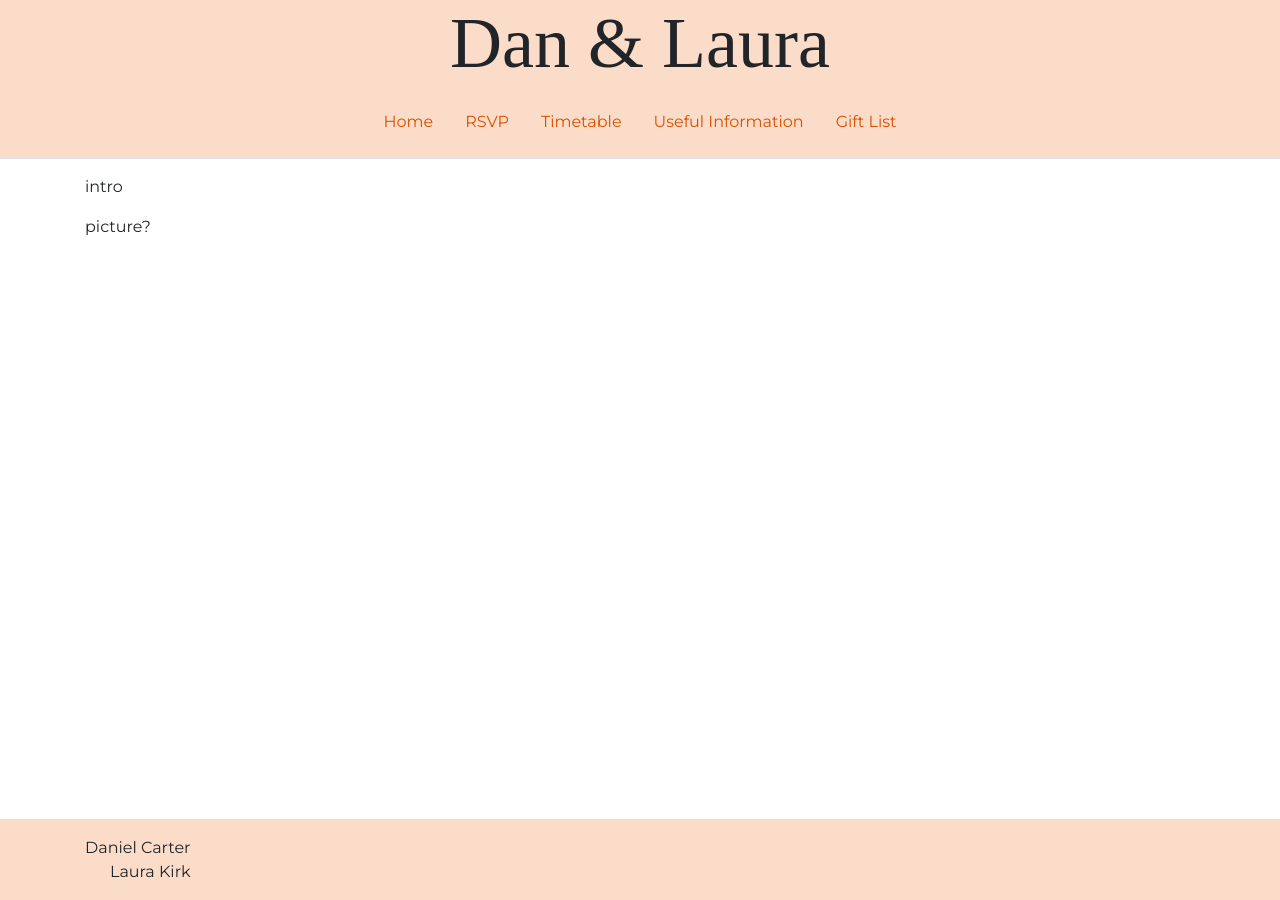
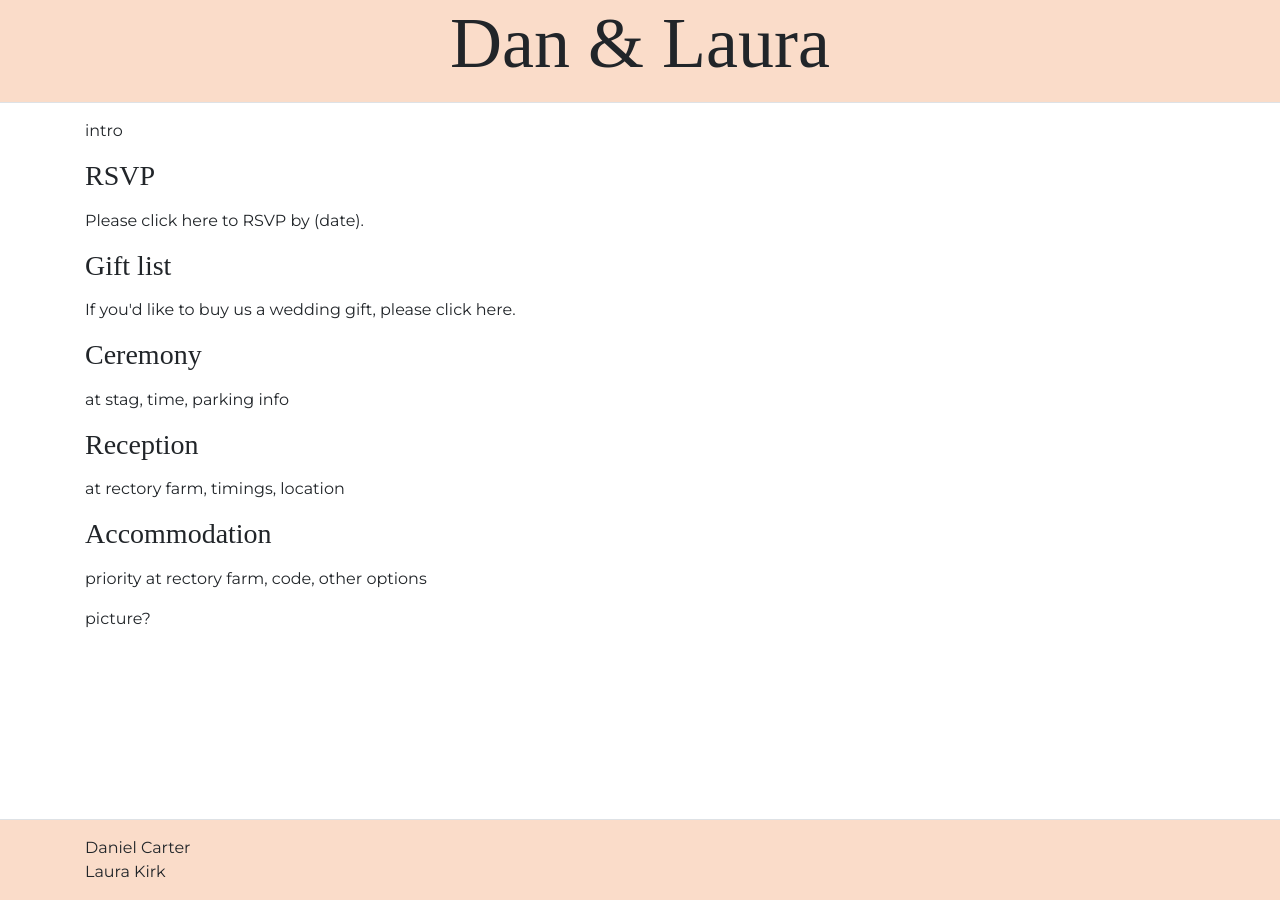
Before and after one commit to djcarter85/carterwedding, a Jekyll site: the page built from index.html, in a window 1280 px wide. Built offline with Jekyll 4.4.1, drawn with Linux system fonts in a browser that asks for light colours; some web fonts are replaced.

Commit message:
Simplify website to one page

```diff
--- a/404.html
+++ b/404.html
@@ -8,4 +8,4 @@ title: 404 Not Found
 
 <p>Sorry, we couldn't find the page you were looking for!</p>
 
-<p>Please use the links above to find your way around.</p>
+<p>Your best bet is to head back to <a href="/">the homepage</a>.</p>
--- a/_includes/footer.html
+++ b/_includes/footer.html
@@ -1,6 +1,6 @@
 <footer class="footer border-top py-3">
   <div class="container d-flex justify-content-between">
-    <div class="text-right">
+    <div>
       <div>Daniel Carter</div>
       <div>Laura Kirk</div>
     </div>
--- a/_includes/head.html
+++ b/_includes/head.html
@@ -10,5 +10,4 @@
   <link rel="stylesheet" href="{{ site.baseurl }}/css/main.css?{{ site.time | date: "%s" }}">
 
   <title>Dan & Laura | {{ page.title }}</title>
-
 </head>
--- a/_includes/header.html
+++ b/_includes/header.html
@@ -1,4 +1,3 @@
 <header class="border-bottom">
   {% include title.html %}
-  {% include nav.html %}
 </header>
--- a/_includes/nav.html
+++ /dev/null
@@ -1,7 +0,0 @@
-<div class="container">
-  <nav class="nav justify-content-center py-3">
-    {% for item in site.data.header-links %}
-    <a class="nav-link" href="{{ item.url | prepend: site.baseurl }}">{{ item.title }}</a>
-    {% endfor %}
-  </nav>
-</div>
--- a/_includes/title.html
+++ b/_includes/title.html
@@ -1,4 +1,4 @@
-<div class="container pt-3">
+<div class="container py-3">
   <h1 class="display-3 text-center">
     Dan
     &
--- a/index.html
+++ b/index.html
@@ -3,4 +3,16 @@ layout: default
 title: Home
 ---
 <p>intro</p>
+
+<h3>RSVP</h3>
+<p>Please click here to RSVP by (date).</p>
+<h3>Gift list</h3>
+<p>If you'd like to buy us a wedding gift, please click here.</p>
+<h3>Ceremony</h3>
+<p>at stag, time, parking info</p>
+<h3>Reception</h3>
+<p>at rectory farm, timings, location</p>
+<h3>Accommodation</h3>
+<p>priority at rectory farm, code, other options</p>
+
 <p>picture?</p>
--- a/rsvp.html
+++ /dev/null
@@ -1,6 +0,0 @@
----
-layout: default
-title: RSVP
----
-
-<h1>RSVP</h1>
```
Also changed, not shown: _data/header-links.yml (deleted, +0 -10 lines), gift-list.html (deleted, +0 -10 lines), timetable.html (deleted, +0 -19 lines), useful-information.html (deleted, +0 -8 lines).
